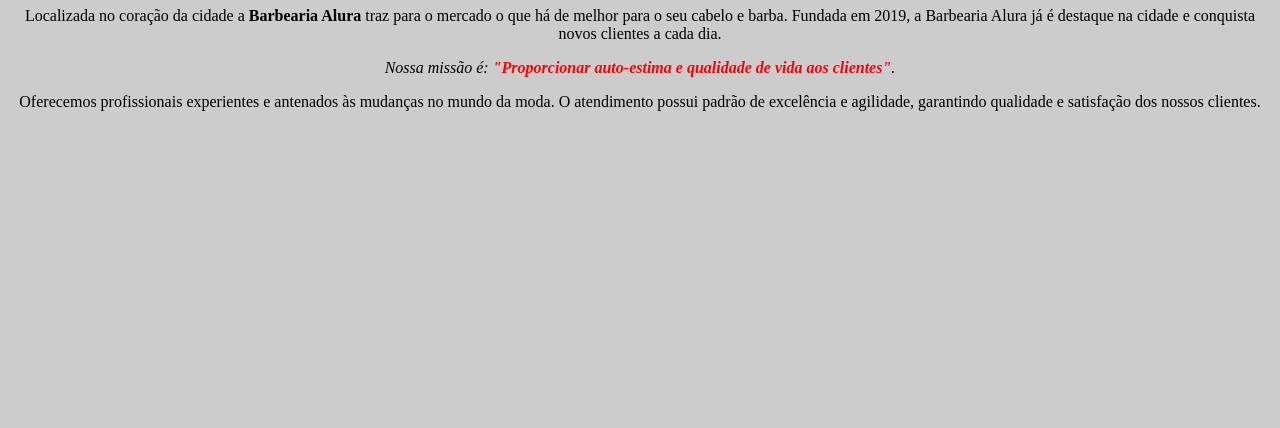
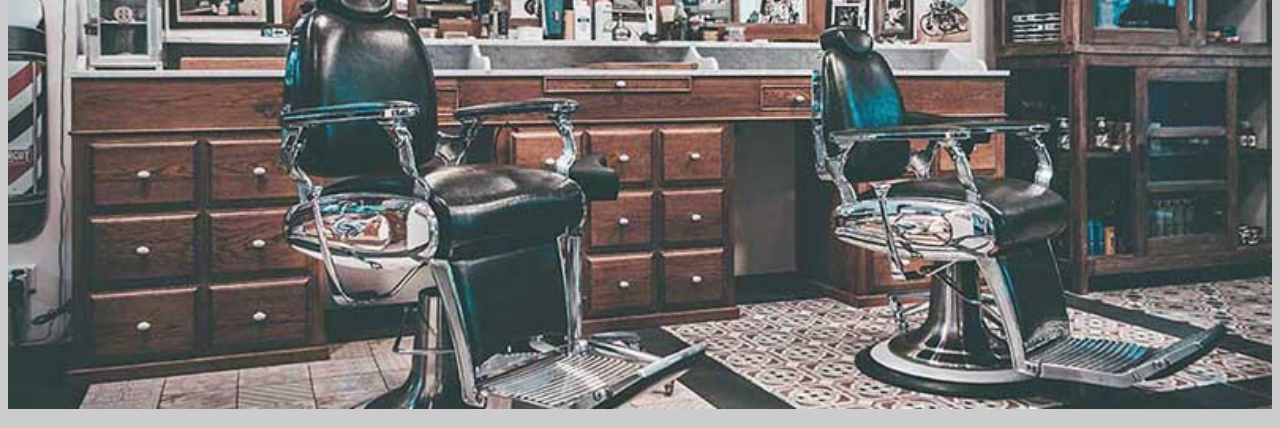
Before and after one commit to MariaVieira29/PC_MariaVieira, a plain HTML site: page index.html in a window 1280 px wide. Shown: the part 73-501 px from the top of the page. Drawn offline with Linux system fonts and the light colour scheme.

Commit message:
27/10 - Banner

```diff
--- a/index.html
+++ b/index.html
@@ -7,11 +7,13 @@
 	</head>
 
 	<body>
+		<img id="banner" src="banner.jpg">
+
 		<h1>Sobre a Barbearia Alura</h1>
 
 		<p>Localizada no coração da cidade a <strong>Barbearia Alura</strong> traz para o mercado o que há de melhor para o seu cabelo e barba. Fundada em 2019, a Barbearia Alura já é destaque na cidade e conquista novos clientes a cada dia.</p>
 
-        <p><em>Nossa missão é: <strong>"Proporcionar auto-estima e qualidade de vida aos clientes"</strong>.</em></p>
+		<p id="missao"><em>Nossa missão é: <strong>"Proporcionar auto-estima e qualidade de vida aos clientes"</strong>.</em></p>
 
 		<p>Oferecemos profissionais experientes e antenados às mudanças no mundo da moda. O atendimento possui padrão de excelência e agilidade, garantindo qualidade e satisfação dos nossos clientes.</p>
 	</body>
--- a/style.css
+++ b/style.css
@@ -1,11 +1,23 @@
-body{
-  background: #cccccc
+body {
+	background: #CCCCCC
 }
 
-p{
-  text-align: center;
+#banner {
+	width: 100%;
 }
 
-em strong{
-  color: #ff0000
+h1 {
+	text-align: center
 }
+
+p {
+	text-align: center;
+}
+
+#missao {
+	font-size: 20px
+}
+
+em strong {
+	color: #FF0000;
+}
```
Also changed, not shown: banner.jpg (added). Lines whose indentation alone changed are shown as unchanged.
